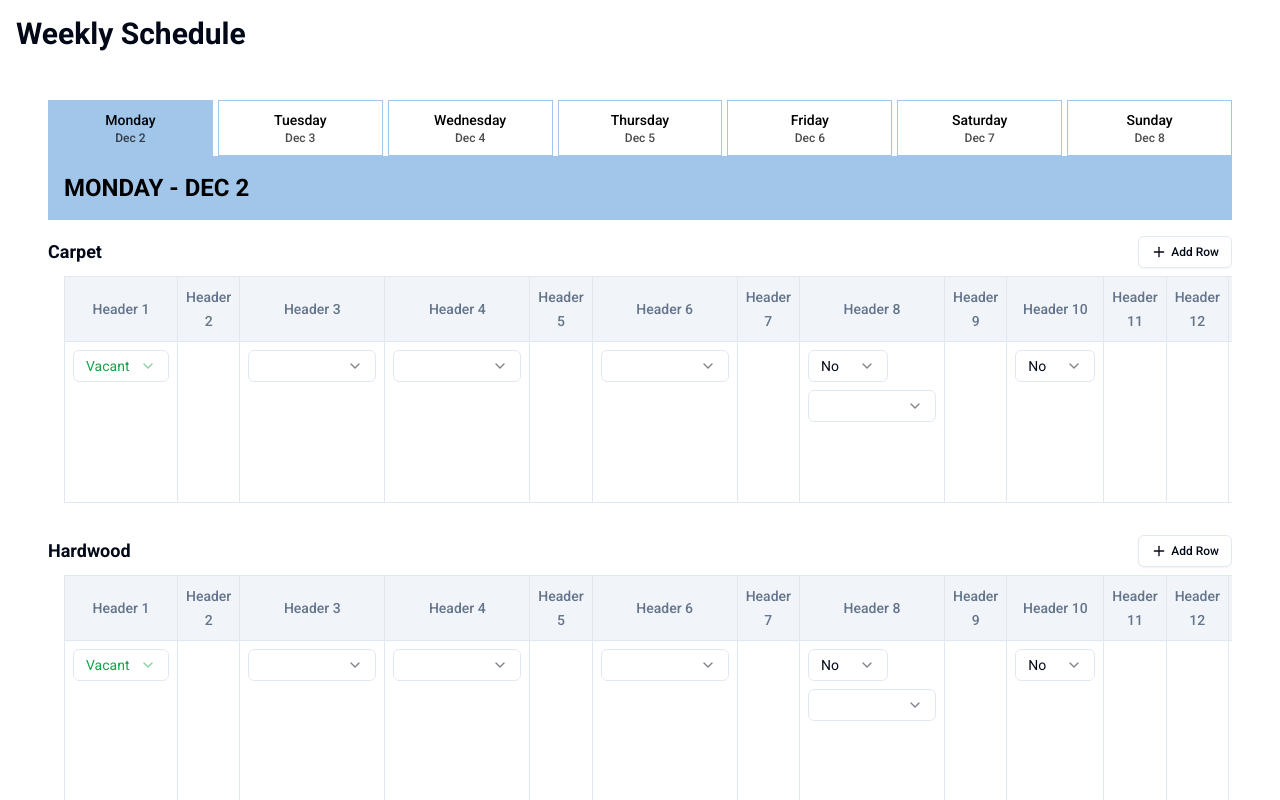
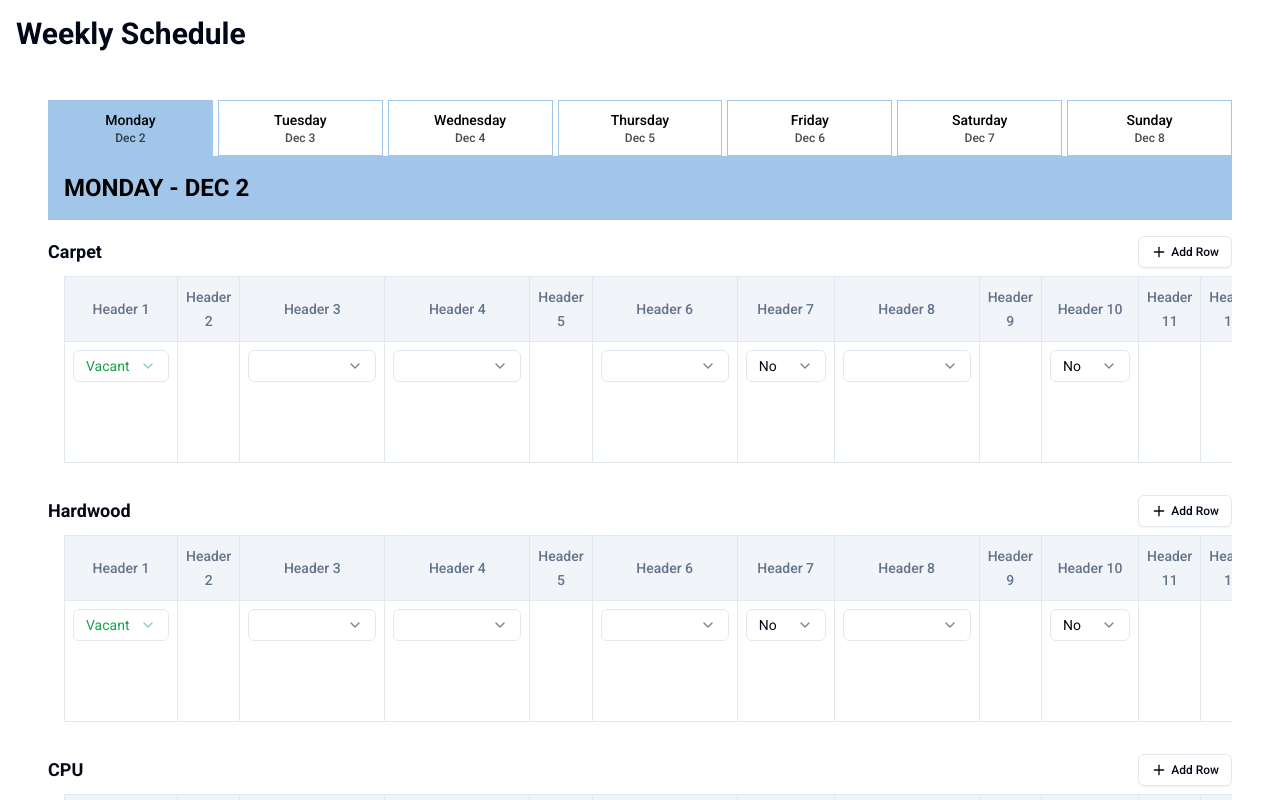
Before and after one commit to davemelk100/3ringer, a Next.js app: page / in a window 1280 px wide. Shown: the top 800 px of the page. Built offline with nearby package versions, Linux system fonts and the light colour scheme.

Commit message:
dropdown fix

```diff
--- a/components/schedule/schedule-table.tsx
+++ b/components/schedule/schedule-table.tsx
@@ -131,7 +131,7 @@ export function ScheduleTable() {
                                   />
                                 </div>
                               ) : null}
-                              {(colIndex === 7 || colIndex === 9 || colIndex === 13) ? (
+                              {(colIndex === 6 || colIndex === 9 || colIndex === 13) ? (
                                 <div className="flex items-center gap-2 mb-2">
                                   <YesNoDropdown
                                     value={getYesNoValue(`${day}-${section.id}-${rowIndex}-${column.id}`)}
```
